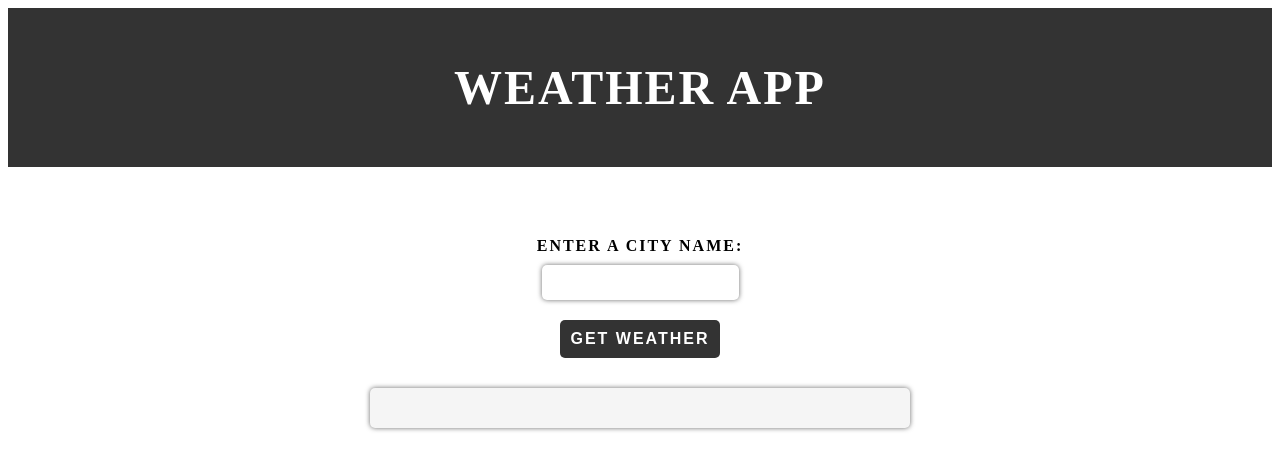
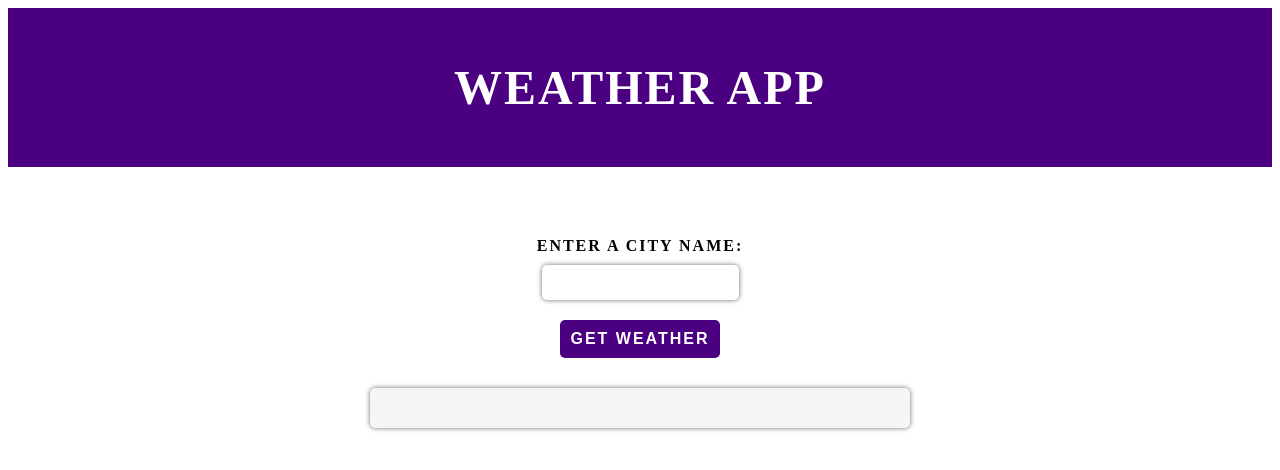
Before and after one commit to AlexisFlo/weather-app, a plain HTML site: page public/index.html in a window 1280 px wide. Drawn offline with Linux system fonts and the light colour scheme.

Commit message:
Change color
I changed the color of  header and button

```diff
--- a/public/css/style.css
+++ b/public/css/style.css
@@ -1,6 +1,7 @@
+
 /* Style for the header */
 header {
-  background-color: #333;
+  background-color: #4b0082;
   color: #fff;
   padding: 20px;
   text-align: center;
@@ -9,6 +10,8 @@ header {
   text-transform: uppercase;
   letter-spacing: 2px;
 }
+
+
 
 /* Style for the main content */
 main {
@@ -43,7 +46,7 @@ form button {
   margin: 10px;
   border: none;
   border-radius: 5px;
-  background-color: #333;
+  background-color: #4b0082;
   color: #fff;
   font-size: 16px;
   font-weight: bold;
@@ -55,7 +58,7 @@ form button {
 
 /* Style for form button hover */
 form button:hover {
-  background-color: #555;
+  background-color: #8a2be2;;
 }
 
 /* Style for the label */
```
